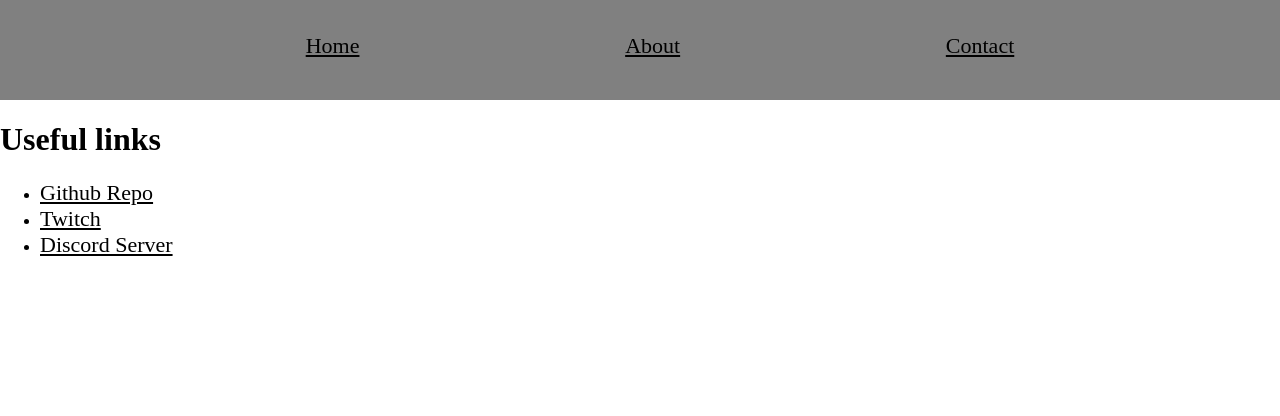
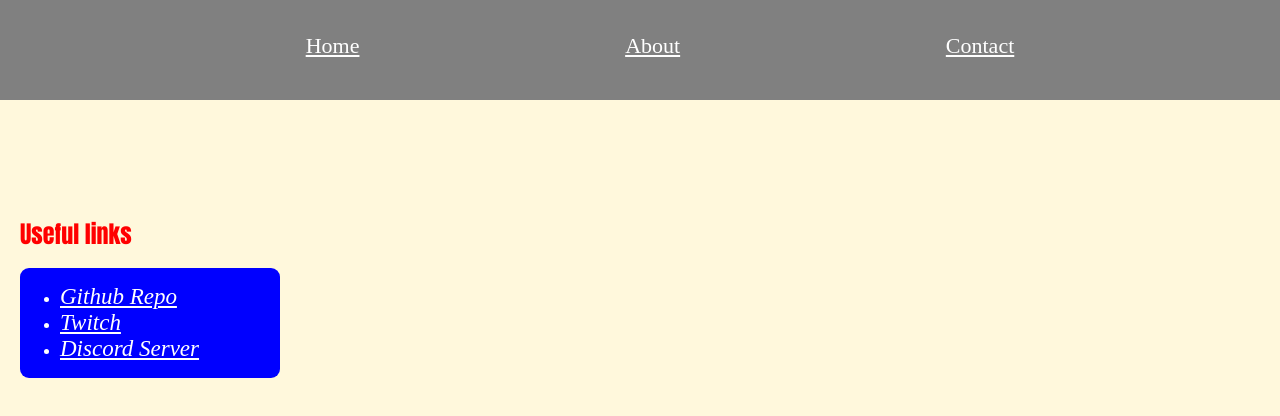
Before and after one commit to lukeperrin10/lukeperrin10.github.io, a plain HTML site: page contact.html in a window 1280 px wide. Drawn offline with Linux system fonts and the light colour scheme.

Commit message:
Update 0.5 2020-03-11, updates to contact css file.

```diff
--- a/contact.html
+++ b/contact.html
@@ -19,12 +19,15 @@
                 </nav>
             </div>
         </header>
-            <h1 id="useful_links"> Useful links</h1>
-                <ul>
-                    <li><a href="https://github.com/lukeperrin10?tab=repositories"target="_blank"> Github Repo </a></li>
-                    <li><a href="https://www.twitch.tv/welshthor"target="_blank"> Twitch </a></li>
-                    <li><a href="https://discord.gg/wpaRVzx4dV" target="_blank"> Discord Server</a></li>
-                </ul>
-
+            <h1> Useful links </h1>
+                <div class="links_grid">
+                        <div class="links_style">
+                            <ul>
+                                <li><a id="a_links" href="https://github.com/lukeperrin10?tab=repositories"target="_blank"> Github Repo </a></li>
+                                <li><a id="a_links" href="https://www.twitch.tv/welshthor"target="_blank"> Twitch </a></li>
+                                <li><a id="a_links" href="https://discord.gg/wpaRVzx4dV" target="_blank"> Discord Server</a></li>
+                            </ul>
+                        </div>
+                </div>
     </body>
 </html>
--- a/contact_style.css
+++ b/contact_style.css
@@ -1,6 +1,7 @@
 html, body {
     margin: 0;
     padding: 0;
+    background-color: cornsilk;
 }
 
 #navbar {
@@ -22,7 +23,15 @@ html, body {
 a {
 
     font-size: 22px;
-    color: black;
+    color: white;
+    list-style: none;
+}
+
+#a_links {
+
+    font-size: 23px;
+    font-family: inherit;
+    font-style: italic;
 }
 
 #navbar > ul {
@@ -33,3 +42,31 @@ a {
     list-style-type: none;
     margin-top: 15px;
 }
+
+h1  {
+
+    color: red;
+    font-size: 24px;
+    font-family: Impact;
+    font-weight: bold;
+    padding-top: 100px;
+    padding-left: 20px;
+}
+
+.links_grid {
+
+    display: grid;
+    grid-template-columns: 260px;
+    grid-auto-rows: 110px;
+    grid-gap: 20px;
+    padding-left: 20px;
+
+}
+
+.links_style {
+
+    background-color: blue;
+    border-radius: 9px;
+    color: white;
+
+}
```
